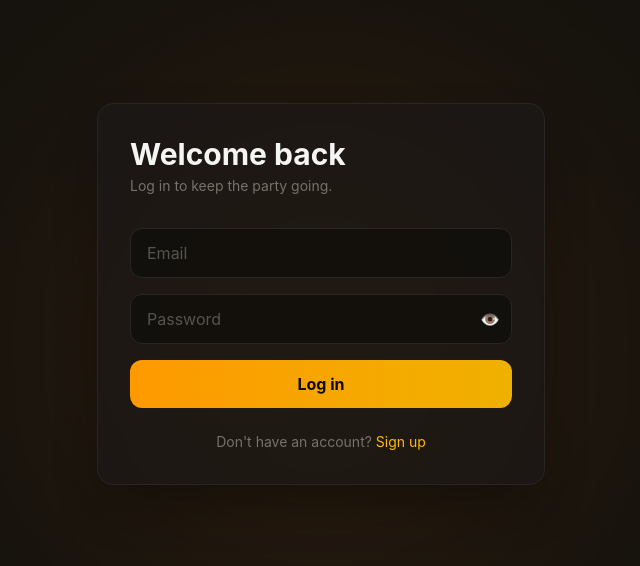
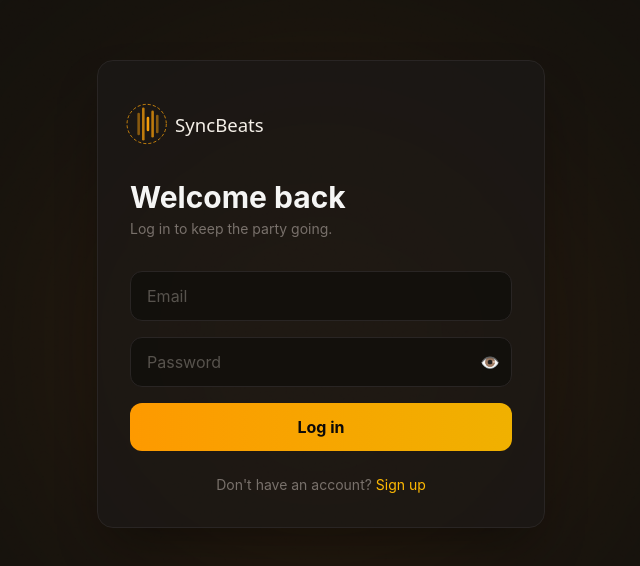
Before and after one commit to shashankk-singh/syncBeats, a React (Vite) app in the folder syncbeats-frontend/: page /login in a window 1280 px wide. Shown: the part 106-672 px from the top of the page, without its empty margins (319-959 px from the left). Built offline with nearby package versions, Linux system fonts and the light colour scheme.

Commit message:
feat: add SyncBeats logo to login and dashboard

```diff
--- a/syncbeats-frontend/src/pages/Login.jsx
+++ b/syncbeats-frontend/src/pages/Login.jsx
@@ -35,9 +35,17 @@ function Login() {
     <div className="absolute z-0 top-1/4 left-1/2 -translate-x-1/2 w-[500px] h-[500px] bg-amber-600/10 rounded-full blur-[120px] pointer-events-none" />
 
     <div className="relative z-10 w-full max-w-md rounded-2xl border border-stone-800 bg-stone-900/70 p-8 shadow-2xl shadow-black/40">
+      <svg xmlns="http://www.w3.org/2000/svg" width="330" height="62" viewBox="0 0 400 120" className="mb-6 -ml-19">
+        <circle cx="60" cy="60" r="38" fill="none" stroke="#f59e0b" strokeWidth="1.5" strokeDasharray="6 4"/>
+        <rect x="42" y="38" width="5" height="44" rx="2.5" fill="#f59e0b" opacity="0.5"/>
+        <rect x="51" y="28" width="5" height="64" rx="2.5" fill="#f59e0b" opacity="0.75"/>
+        <rect x="60" y="46" width="5" height="28" rx="2.5" fill="#f59e0b"/>
+        <rect x="69" y="34" width="5" height="52" rx="2.5" fill="#f59e0b" opacity="0.75"/>
+        <rect x="78" y="42" width="5" height="36" rx="2.5" fill="#f59e0b" opacity="0.5"/>
+        <text x="115" y="75" fontFamily="system-ui, sans-serif" fontSize="36" fontWeight="500" fill="#f5f0e8">SyncBeats</text>
+      </svg>
       <h1 className="text-stone-100 text-3xl font-bold mb-1">Welcome back</h1>
       <p className="text-stone-500 text-sm mb-8">Log in to keep the party going.</p>
-
       <input
         type="email"
         placeholder="Email"
```
